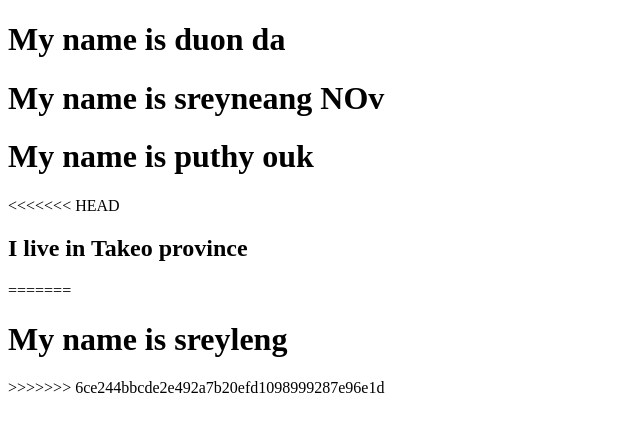
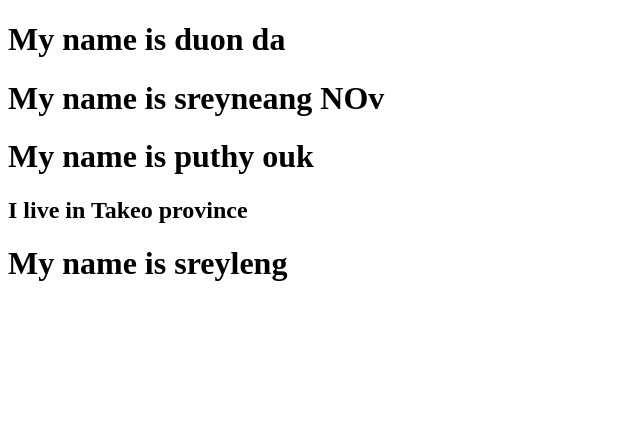
Before and after one commit to daduon/test-group, a plain HTML site: page index.html in a window 1280 px wide. Shown: the whole page, without its empty margins (0-640 px from the left). Drawn offline with Linux system fonts and the light colour scheme.

Commit message:
get all code

```diff
--- a/index.html
+++ b/index.html
@@ -9,10 +9,7 @@
     <h1>My name is duon da</h1>
     <h1>My name is sreyneang NOv</h1>
     <h1>My name is puthy ouk</h1>
-<<<<<<< HEAD
     <h2>I live in Takeo province</h2>
-=======
     <h1>My name is sreyleng</h1>
->>>>>>> 6ce244bbcde2e492a7b20efd1098999287e96e1d
 </body>
 </html>
```
